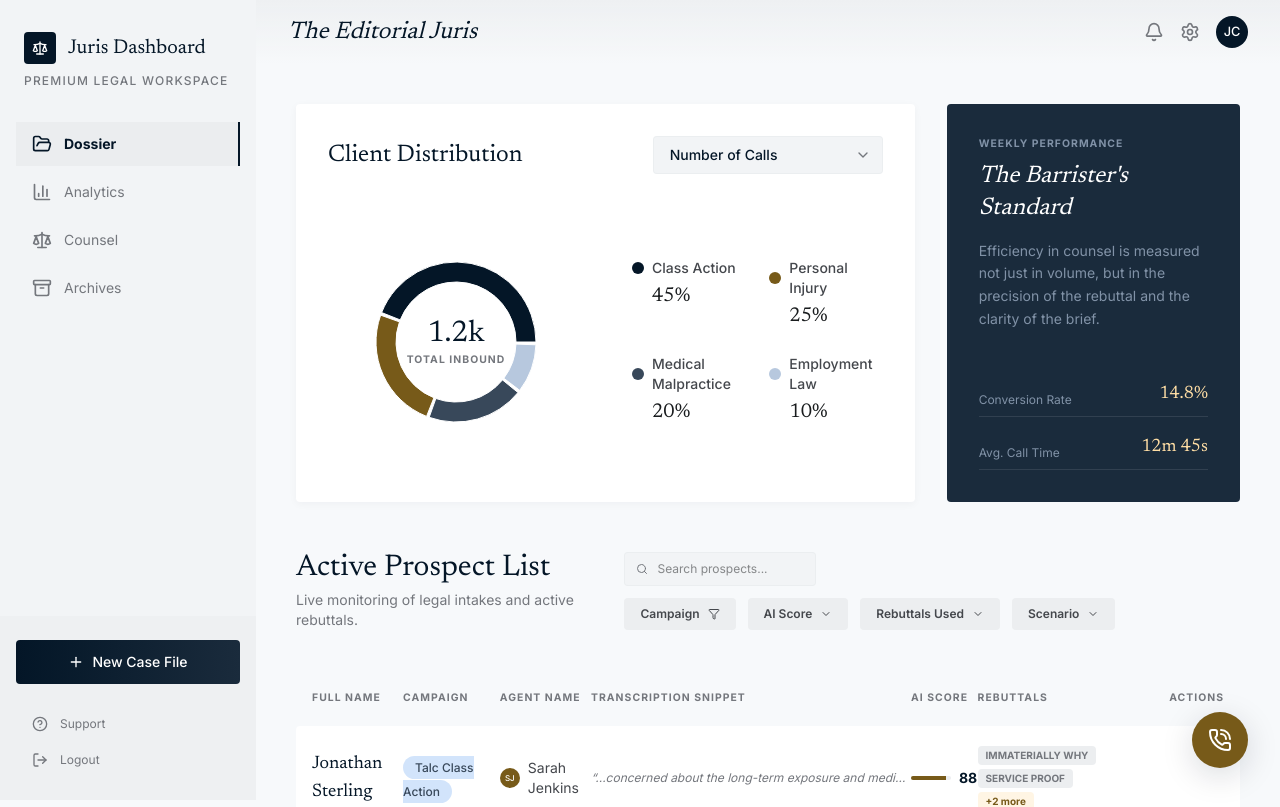
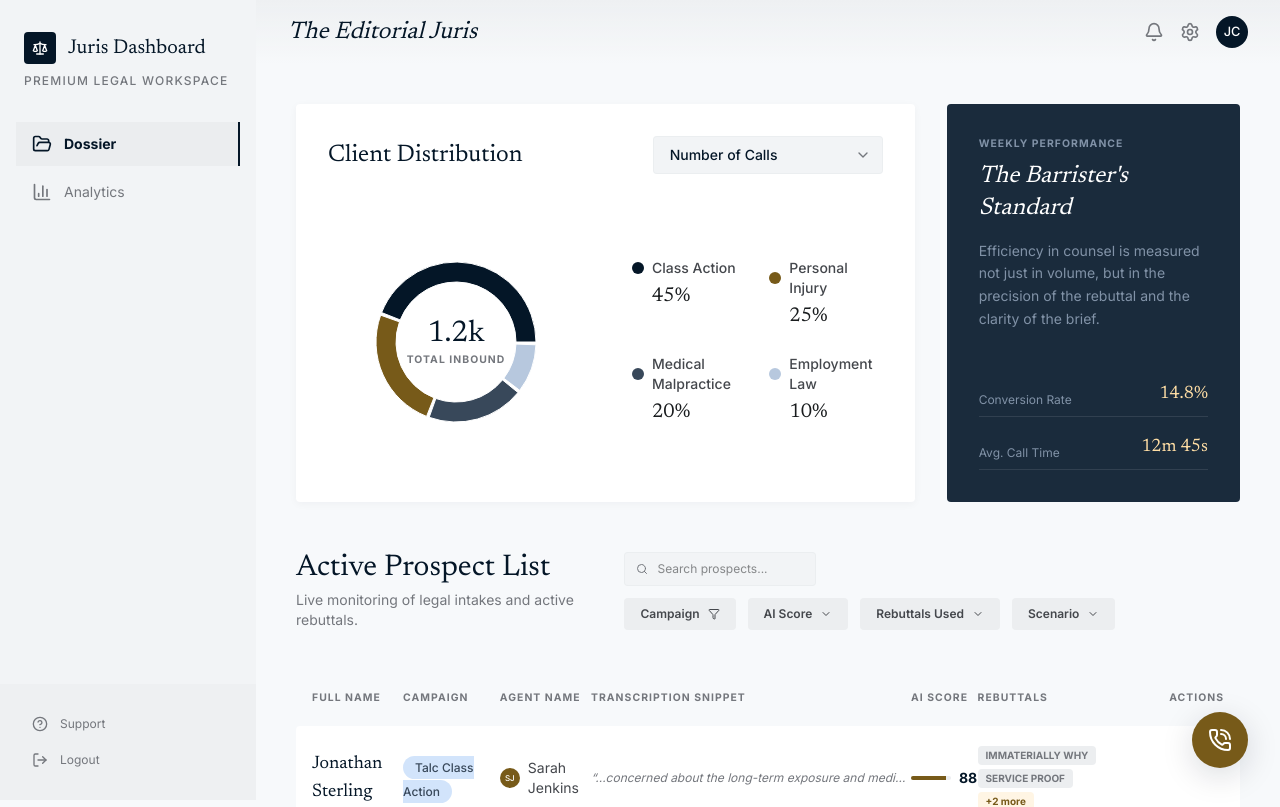
Before and after one commit to adamszeptycki/innovative-intake, a Next.js app: page / in a window 1280 px wide. Shown: the top 807 px of the page. Built offline with nearby package versions, Linux system fonts and the light colour scheme.

Commit message:
refactor: remove unused sidebar navigation items and new case file button

```diff
--- a/components/sidebar.tsx
+++ b/components/sidebar.tsx
@@ -2,21 +2,11 @@
 
 import Link from "next/link";
 import { usePathname } from "next/navigation";
-import {
-  Scale,
-  FolderOpen,
-  BarChart3,
-  Archive,
-  Plus,
-  HelpCircle,
-  LogOut,
-} from "lucide-react";
+import { Scale, FolderOpen, BarChart3, HelpCircle, LogOut } from "lucide-react";
 
 const navItems = [
   { href: "/", label: "Dossier", icon: FolderOpen },
   { href: "/analytics", label: "Analytics", icon: BarChart3 },
-  { href: "/counsel", label: "Counsel", icon: Scale },
-  { href: "/archives", label: "Archives", icon: Archive },
 ];
 
 export function Sidebar() {
@@ -60,10 +50,6 @@ export function Sidebar() {
       </nav>
 
       <div className="px-4 py-6 bg-surface-container/50">
-        <button className="w-full bg-gradient-to-r from-primary to-primary-container text-on-primary py-3 px-4 rounded-sm text-sm font-medium flex items-center justify-center gap-2 mb-6 hover:opacity-90 transition-opacity">
-          <Plus className="w-4 h-4" />
-          New Case File
-        </button>
         <div className="space-y-1">
           <a
             href="#"
```
